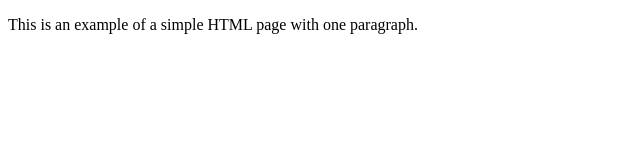
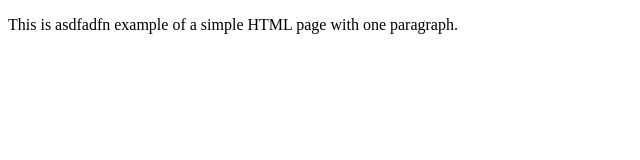
Before and after one commit to brunoderocco/projeto-git, a plain HTML site: page index.html in a window 1280 px wide. Shown: the whole page, without its empty margins (0-640 px from the left). Drawn offline with Linux system fonts and the light colour scheme.

Commit message:
commit novo

```diff
--- a/index.html
+++ b/index.html
@@ -4,6 +4,6 @@
         <title>Example</title>
     </head>
     <body>
-        <p>This is an example of a simple HTML page with one paragraph.</p>
+        <p>This is asdfadfn example of a simple HTML page with one paragraph.</p>
     </body>
 </html>
```
